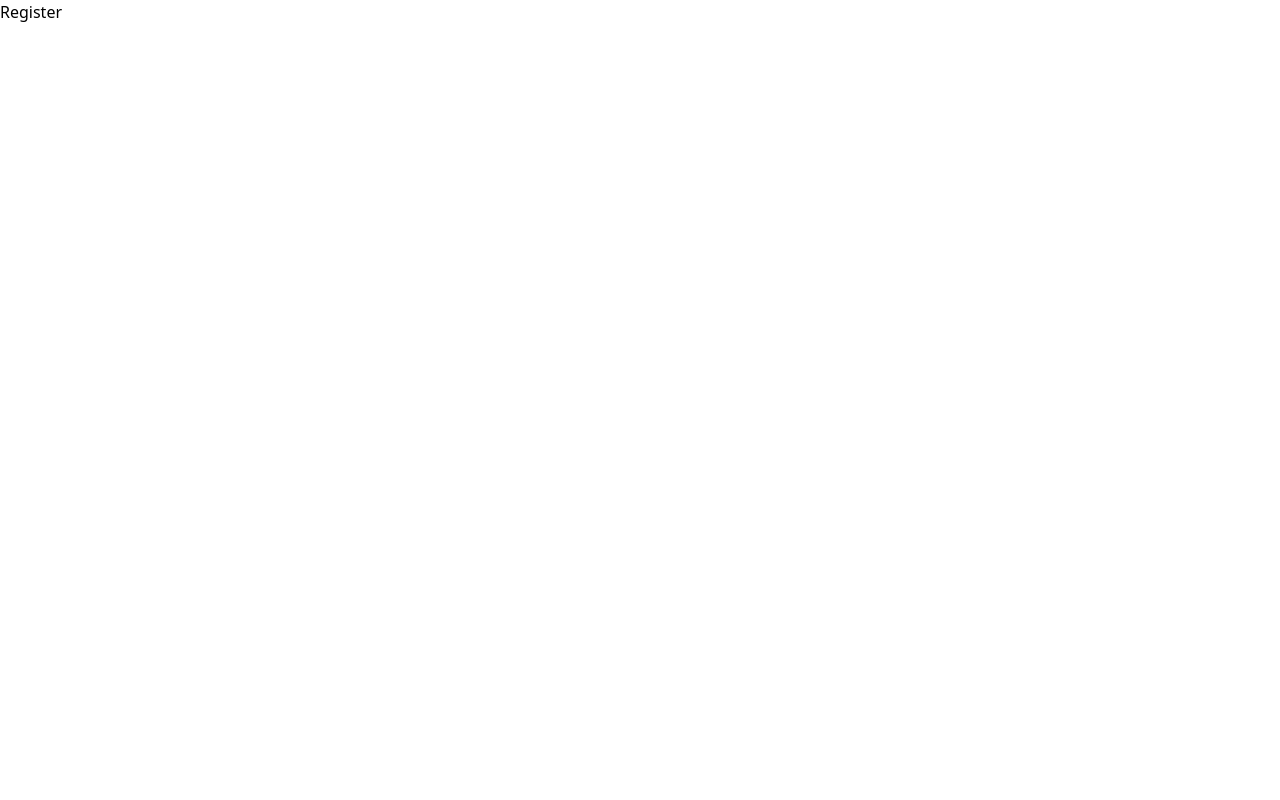
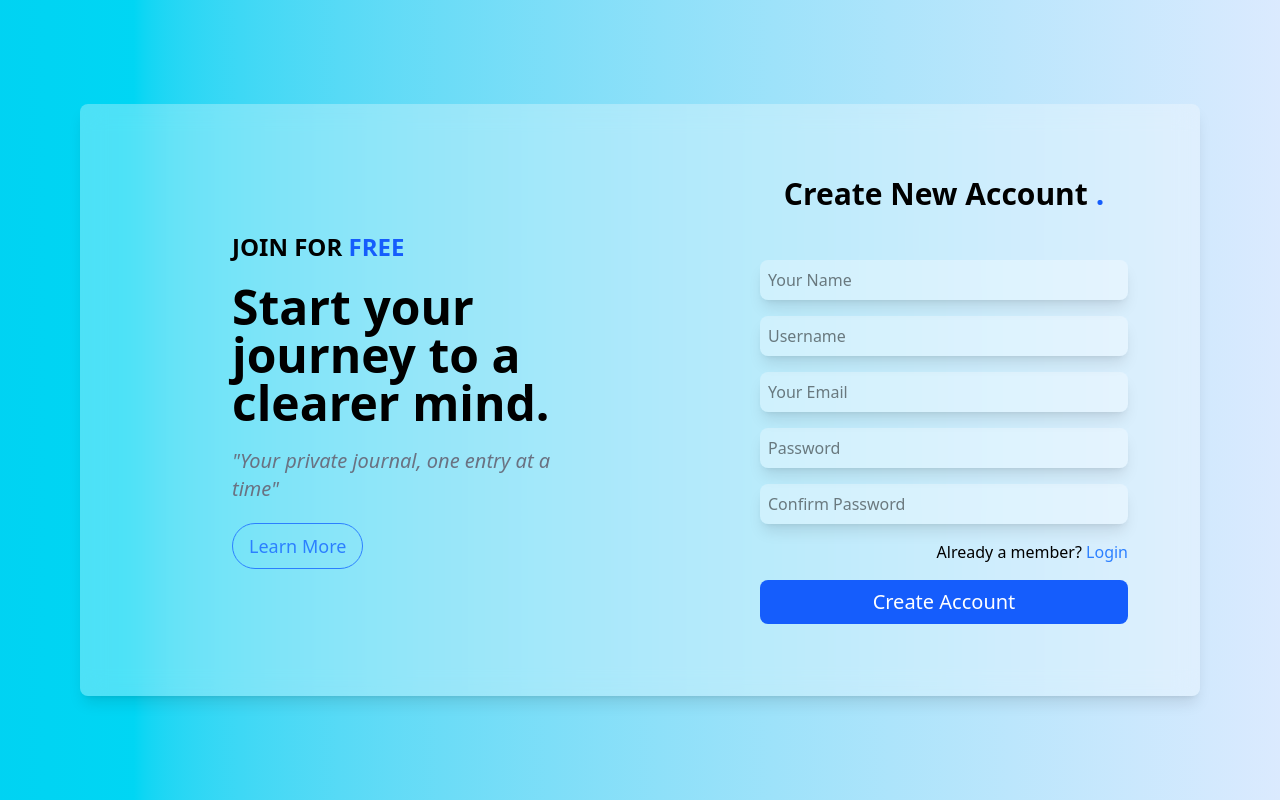
Before and after one commit to KirimiOnesmus/journal_app, a React (Vite) app in the folder client/: page /register in a window 1280 px wide. Built offline with nearby package versions, Linux system fonts and the light colour scheme.

Commit message:
Register Page and responsiveness

```diff
--- a/client/src/pages/Login.jsx
+++ b/client/src/pages/Login.jsx
@@ -2,15 +2,15 @@ import React from 'react'
 
 const Login = () => {
   return (
-    <div className=' flex items-center min-h-screen bg-linear-to-r from-cyan-400 to-blue-100'>
-            <div className='flex  items-center justify-around md:w-full mx-20 bg-white/30 backdrop-blur-md p-8 rounded-lg shadow-lg'>
+    <div className=' flex items-center min-h-screen bg-linear-to-r from-cyan-400 to-blue-100 w-full'>
+            <div className='md:flex items-center md:justify-around md:w-full md:mx-20 md:bg-white/30 backdrop-blur-none md:backdrop-blur-md p-8 rounded-lg shadow-none md:shadow-lg'>
 
-                <div className="header flex flex-col gap-6">
+                <div className="header hidden md:flex flex-col gap-6">
                     <h1 className='text-6xl font-bold mb-6'>Welcome Back !</h1>
                     <span className='border-b-4 w-12 mb-6'></span>
                     <p className='text-gray-500 italic text-xl'>"Your journal missed you. Please enter your details."</p>
                 </div>
-                <form className='flex flex-col items-center justify-center backdrop-blur-md bg-white/30  my-20 p-10 rounded-lg shadow-lg w-full max-w-md'>
+                <form className='flex flex-col items-center justify-center backdrop-blur-md bg-white/30  md:my-20 p-10 rounded-lg shadow-lg w-full max-w-md'>
 
                     <h1 className='mb-8 text-3xl font-bold'>Sign <span className=' border-b-2 '>in</span></h1>
                 <input
--- a/client/src/pages/Register.jsx
+++ b/client/src/pages/Register.jsx
@@ -2,7 +2,28 @@ import React from 'react'
 
 const Register = () => {
   return (
-    <div>Register</div>
+    <div className='flex items-center justify-around min-h-screen bg-linear-to-r from-cyan-400 to-blue-100 w-full mx-0'>
+      <div className='md:flex md:items-center md:justify-around w-full md:mx-20 md:bg-white/30 backdrop-blur-none md:backdrop-blur-md p-8 rounded-lg shadow-none md:shadow-lg'>
+        <div className="banner hidden md:flex flex-col mx-0 md:mx-30 gap-5  md:text-left">
+          <p className='uppercase text-2xl font-bold'>join for <span className='text-blue-600'>free</span></p>
+          <h1 className='text-5xl font-semibold'>Start your journey to a clearer mind.</h1>
+          <p className='italic text-xl text-gray-500'>"Your private journal, one entry at a time"</p>
+          <button className='text-left text-blue-500 border max-w-fit py-2 px-4 rounded-full font-medium text-lg cursor-pointer'>Learn More</button>
+        </div>
+        <form action="" className='flex flex-col items-center justify-center  p-10 rounded-lg w-full max-w-md gap-4'>
+          <h1 className='mb-8 text-3xl font-bold text-left'>Create New Account <span className='text-blue-600'>.</span></h1>
+          <input type="text" name="fullName" id="" placeholder='Your Name' className=' w-92 p-2 rounded-lg shadow-lg bg-white/30 outline-none focus:border border-blue-500'/>
+          <input type="text" name="username" id="" placeholder='Username' className='  w-92 p-2 rounded-lg shadow-lg bg-white/30 outline-none focus:border border-blue-500'/>
+          <input type="email" name="email" id="" placeholder='Your Email' className='  w-92 p-2 rounded-lg shadow-lg bg-white/30 outline-none focus:border border-blue-500'/>
+          <input type="password" name="password" id="" placeholder='Password' className=' w-92 p-2 rounded-lg shadow-lg bg-white/30 outline-none focus:border border-blue-500'/>
+          <input type="password" name="confirmPassword" id="" placeholder='Confirm Password' className=' w-92 p-2 rounded-lg shadow-lg bg-white/30 outline-none focus:border border-blue-500'/>
+
+          <p className='text-right w-full'>Already a member? <a href="/" className='text-blue-500'>Login</a></p>
+          <button type="submit" className=' bg-blue-600 w-92 p-2 rounded-lg text-white text-xl cursor-pointer font-medium'>Create Account</button>
+
+        </form>
+      </div>
+    </div>
   )
 }
 
```
